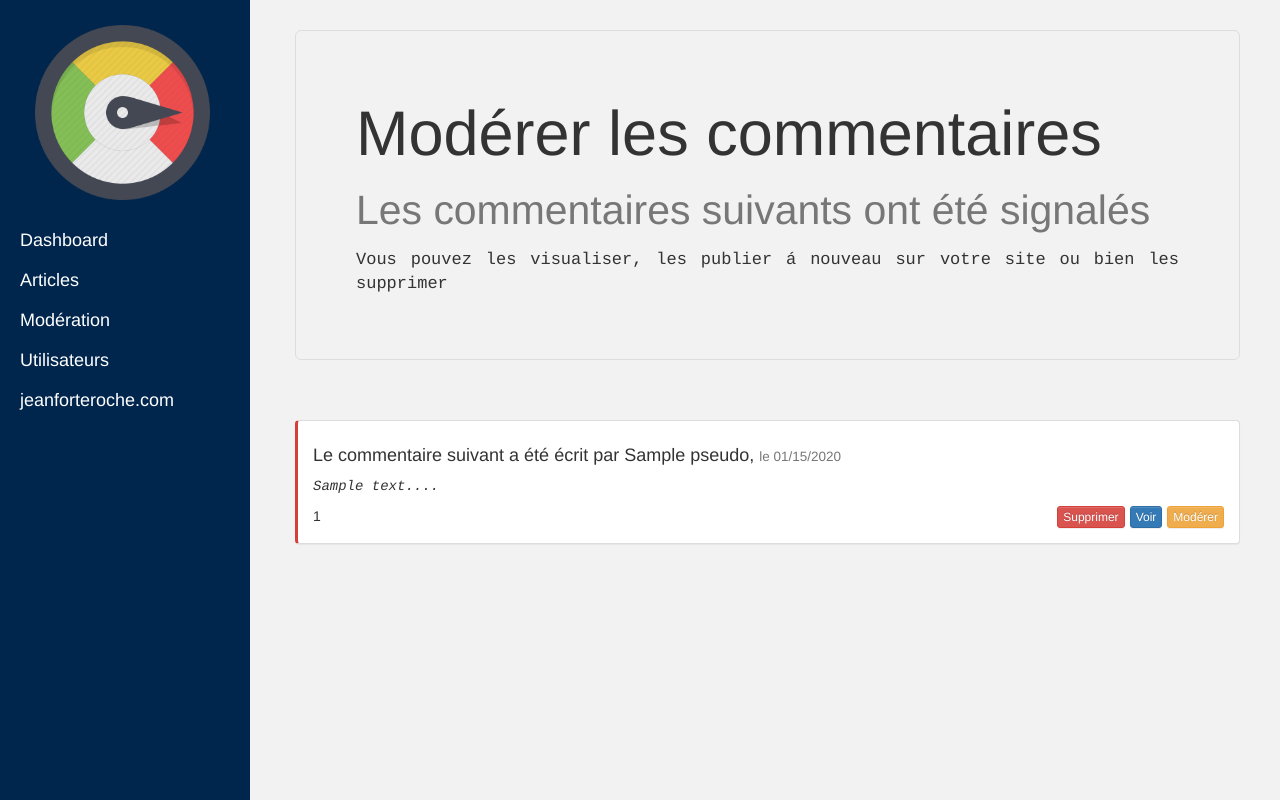
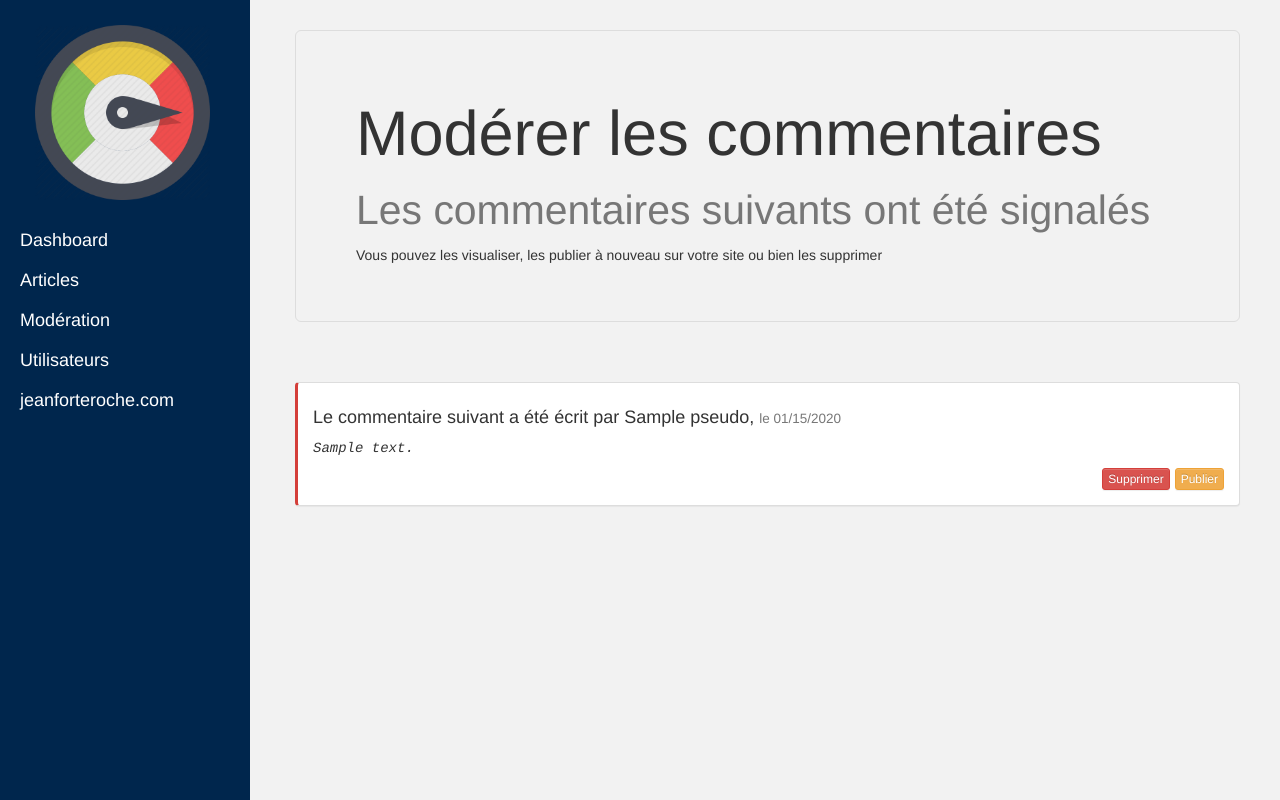
Before and after one commit to Wubii/project_3, a PHP site: template view/DashboardCommentList.html.twig in a window 1280 px wide; the page is wider, and only the part inside the window is pictured. Run offline with PHP 8.4, Linux system fonts and the light colour scheme; the template is opened without the code that fills it: most values are stand-ins (such as "Sample title", 1, 10 or a date in 2020); some libraries are stand-ins or nearby versions.

Commit message:
update frontend and fix buttons

```diff
--- a/view/Article.html.twig
+++ b/view/Article.html.twig
@@ -6,7 +6,7 @@
   <div class="row">
     <div class="col-lg-offset-1 col-lg-10" style="text-align: justify;">
       <div class="jumbotron" style="margin:0;">
-        <h2> {{ article.title }} </h2>
+        <h2 id="comment{{ comment.id }}"> {{ article.title }} </h2>
 	      <p><small><i>{{ article.date | date("m/d/Y") }}</i></small></p>
 	      <p><i style="font-size: 15px"> {{ article.content|raw }} </i></p>
         </br>
--- a/view/Base.html.twig
+++ b/view/Base.html.twig
@@ -5,7 +5,7 @@
     <meta http-equiv="X-UA-Compatible" content="IE=edge">
     <meta name="viewport" content="width=device-width, initial-scale=1">
     <!-- The above 3 meta tags *must* come first in the head; any other head content must come *after* these tags -->
-    <title>Bootstrap 101 Template</title>
+    <title>Jean Forteroche</title>
 
     <!-- Bootstrap -->
     <link href="/css/font-awesome.css" rel="stylesheet">
--- a/view/DashboardArticle.html.twig
+++ b/view/DashboardArticle.html.twig
@@ -7,7 +7,7 @@
       <div id="page-content-wrapper">
         <div class="container-fluid">
           <div class="row">
-            <div class="col-lg-6">
+            <div class="col-lg-12">
               <div class="panel panel-default">
                 <div class="panel-body">
                   <h4>{{ article.title }}<small> | {{ article.date | date("m/d/Y") }}</small></h4>
--- a/view/DashboardArticleList.html.twig
+++ b/view/DashboardArticleList.html.twig
@@ -10,7 +10,7 @@
             <div class="col-lg-12">
               <div class="jumbotron">
                 <h1>Administrez vos articles</h1>
-				        <p><span><a href="article/add" class="btn btn-primary pull-left" role="button"> Add a new article </a></span></p>
+				        <a href="article/add" class="btn btn-primary pull-left" role="button"> Ajouter un nouvel article </a>
 		          </div>
             </div>
           </div>
@@ -25,8 +25,8 @@
                   <h4>
                     {{ article.title }}
                     <small> | {{ article.date | date("m/d/Y") }}</small>
-                    <a href="/dashboard/article/edit?id={{ article.id }}" type="button" class="btn btn-success btn-xs">Edit</a>
-                    <a href="/dashboard/article/delete?id={{ article.id }}" class="btn btn-danger btn-xs" role="button"> Delete article </a>
+                    <a href="/dashboard/article/edit?id={{ article.id }}" type="button" class="btn btn-success btn-xs">Éditer</a>
+                    <a href="/dashboard/article/delete?id={{ article.id }}" class="btn btn-danger btn-xs" role="button"> Supprimer</a>
                   </h4>
                 {% endfor %}
               </div>
--- a/view/DashboardCommentList.html.twig
+++ b/view/DashboardCommentList.html.twig
@@ -9,7 +9,7 @@
             </br>
             <small>Les commentaires suivants ont été signalés</small>
           </h1>
-          <p>Vous pouvez les visualiser, les publier á nouveau sur votre site ou bien les supprimer</p>
+          <h5>Vous pouvez les visualiser, les publier à nouveau sur votre site ou bien les supprimer</h5>
 	    </div>
       </div>
     </div>
@@ -26,14 +26,11 @@
           <div class="panel panel-default" style="margin-top:30px; border-left: 3px solid #d43f3a">
             <div class="panel-body">
 	          <h4 id="comment{{ comment.id }}"> Le commentaire suivant a été écrit par {{ comment.pseudo }}, <small> le {{ comment.date | date("m/d/Y") }} </small></h4>
-	          <p><i> {{ comment.content[:100]|raw }}... </i></p>
+	          <p><i> {{ comment.content|raw }} </i></p>
+	          <a href="/dashboard/comment/publish?id={{ comment.id }}" type="button" class="btn btn-xs btn-warning pull-right" style="margin-left:5px"> Publier </a>
+	          {#<!--<a href="/article?articleId={{ comment.articleId }}#comment{{ comment.id }}" type="button" class="btn btn-xs btn-primary pull-right" target="blank" style="margin-left:5px"> Voir </a>-->#}
 
-          {{ comment.id }}
-	          <a href="#" type="button" data-toggle="modal" data-target="#modalCommentModerate" data-comment-id="{{ comment.id }}" class="btn btn-xs btn-warning pull-right" style="margin-left:5px"> Modérer </a>
-
-	          <a href="/article?articleId={{ comment.articleId }}#comment{{ comment.id }}" type="button" class="btn btn-xs btn-primary pull-right" target="blank" style="margin-left:5px"> Voir </a>
-
-              <a href="#" data-toggle="modal" data-target="#modalCommentDelete" data-comment-id="{{ comment.id }}" type="button" class="btn btn-xs btn-danger pull-right"> Supprimer </a>
+            <a href="#" data-toggle="modal" data-target="#modalCommentDelete" data-comment-id="{{ comment.id }}" type="button" class="btn btn-xs btn-danger pull-right"> Supprimer </a>
 	        </div>
 	      </div>
         {% endfor %}
@@ -73,10 +70,10 @@
       <div class="modal-content">
         <div class="modal-header">
           <button type="button" class="close" data-dismiss="modal" aria-label="Close"><span aria-hidden="true">&times;</span></button>
-          <h4 class="modal-title" id="exampleModalLabel">Supprimer le commentaire</h4>
+          <h4 class="modal-title">Supprimer le commentaire</h4>
         </div>
         <div class="modal-body">
-          <p> Etes-vous sur de vouloir supprimer votre commentaire ? </p>
+          <p> Êtes-vous sur de vouloir supprimer ce commentaire ? </p>
         </div>
         <div class="modal-footer">
           <button type="button" class="btn btn-default" data-dismiss="modal">Annuler</button>
@@ -146,14 +143,12 @@
 
   $('#modalCommentDeleteSubmit').on('click', function ()
   {
-      $.post( "/comment/delete", { id: commentId })
+      $.post( "/comment/delete?id=", { id: commentId })
       .done(function( data )
       {
-          window.location.replace("/article?id=" + {{ article.id }});
+          window.location.replace("/dashboard/comments");
       });
   });
-
-
 </script>
 
 {% endblock %}
--- a/view/Home.html.twig
+++ b/view/Home.html.twig
@@ -18,7 +18,7 @@
               <p> Retrouvez chaque semaine un nouveau chapitre sur mon site <a href="jeanforteroche.com/articles">jeanforteroche.com</a></p>
               </br>
               <p>Cette semaine le <a href="/article?id={{ article.id }}" style="color:#004d99">{{ article.title }}</a>
-              <blockquote style="border-left: 5px solid #444;">{{ article.content[:500]|raw }}</blockquote>
+              <blockquote style="border-left: 5px solid #444;">{{ article.content[:500]|raw }}...</blockquote>
             </div>
           </div>
         </div>
--- a/web/index.php
+++ b/web/index.php
@@ -13,7 +13,7 @@ $routes = array(
 	/* INDEX -------------------------------------------------------------*/
 
 	new Route("/"    , "MyController::homeAction", User::ROLE_ANONYMOUS),
-	new Route("/test", "MyController::testAction", User::ROLE_ANONYMOUS),
+	new Route("/test", "ArticleTest::ArticleTest", User::ROLE_ANONYMOUS),
 
 
 	/* ADMIN -------------------------------------------------------------*/
```
Also changed, not shown: view/Dashboard.html.twig (+6 -7 lines).
